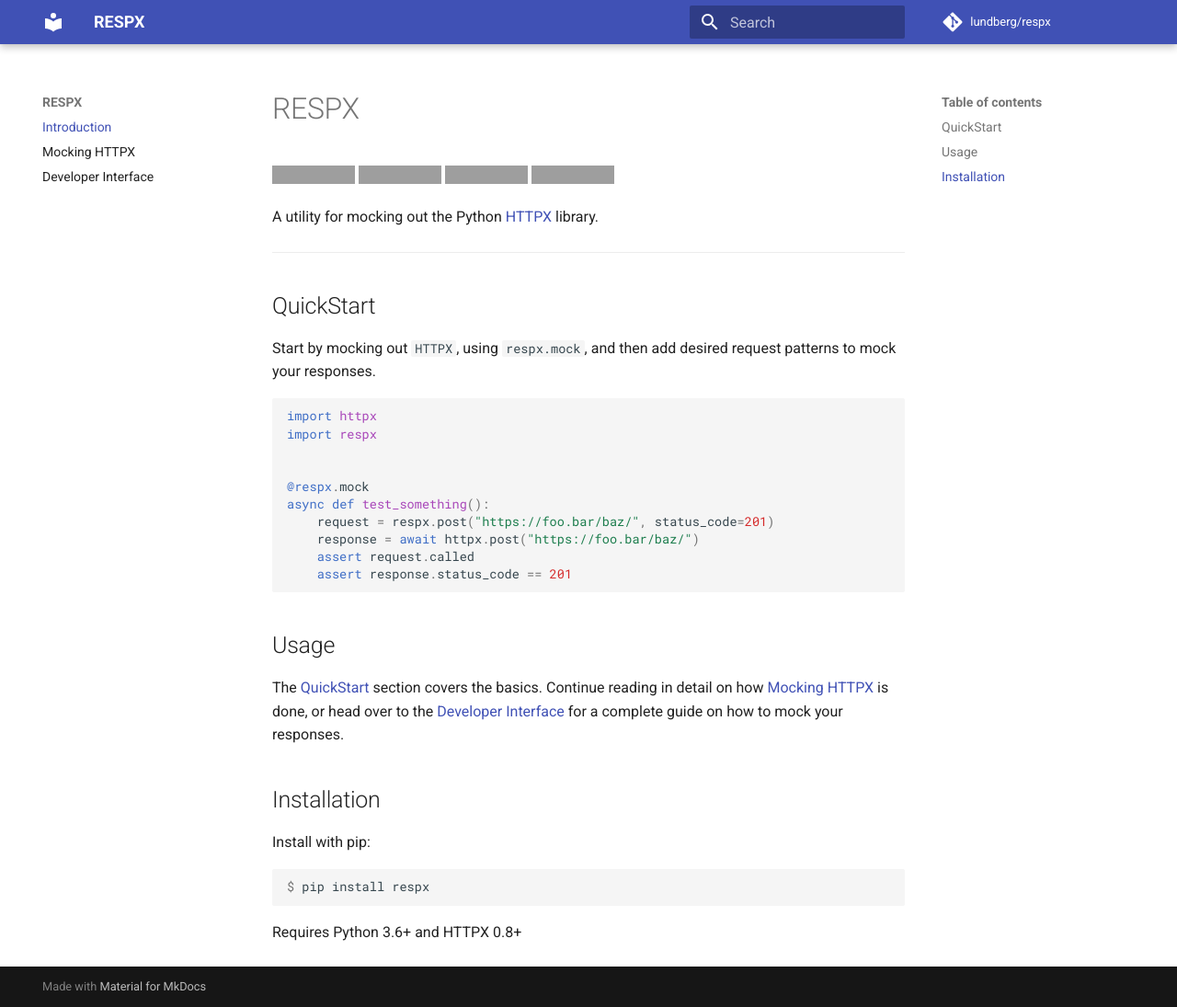
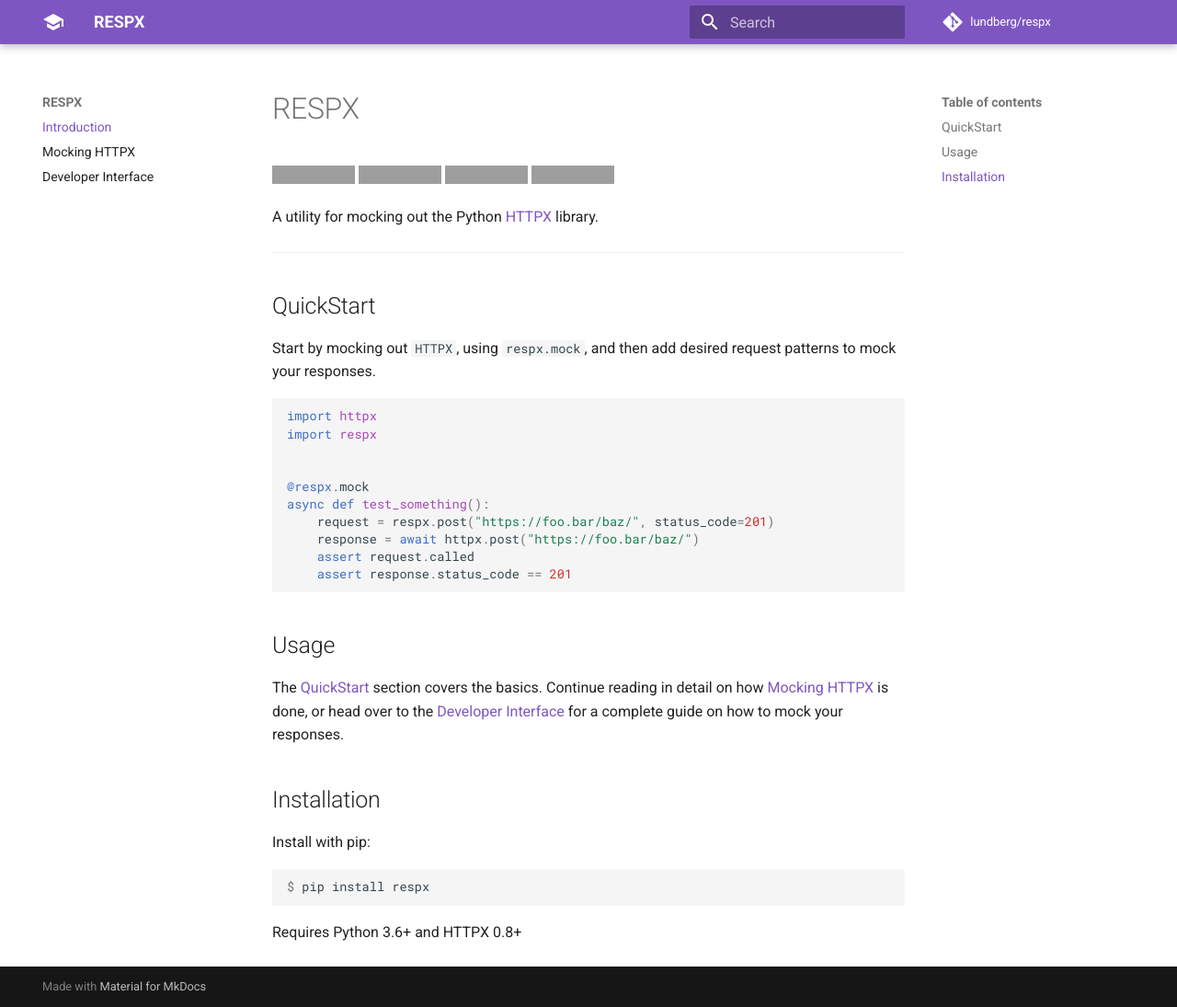
Before and after one commit to lundberg/respx, an MkDocs documentation site: the page built from docs/index.md, in a window 1280 px wide and 1095 px high. Shown: the whole window at 92% size. Built offline with MkDocs 1.6.1 and Material for MkDocs 9.7.7, drawn with Linux system fonts in a browser that asks for light colours; comment, search, counter and statistics services are not loaded; grey boxes are pictures that could not be loaded.

Commit message:
Change docs theme color to deep purple

```diff
--- a/mkdocs.yml
+++ b/mkdocs.yml
@@ -3,6 +3,11 @@
 
 theme:
   name: "material"
+  palette:
+    primary: "deep purple"
+    accent: "deep purple"
+  logo:
+    icon: "school"
 
 repo_name: lundberg/respx
 repo_url: https://github.com/lundberg/respx
```
